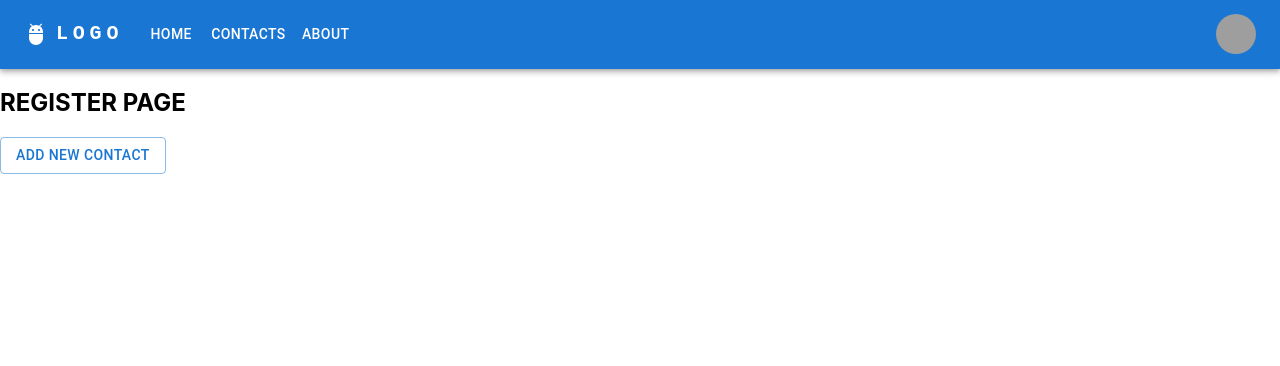
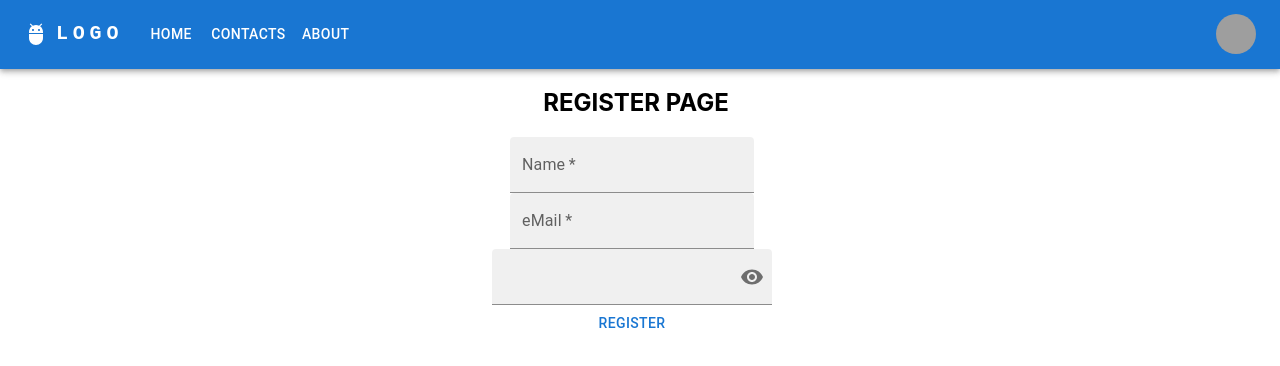
Before and after one commit to VKlapan/goit-react-hw-08-phonebook, a React (Create React App) app: page /goit-react-hw-08-phonebook/register in a window 1280 px wide. Shown: the top 366 px of the page. Built offline with nearby package versions, Linux system fonts and the light colour scheme; grey boxes are pictures that could not be loaded.

Commit message:
add register page draft

```diff
--- /dev/null
+++ b/src/components/UserRegistrationForm.jsx
@@ -0,0 +1,111 @@
+import * as React from 'react';
+import { useDispatch, useSelector } from 'react-redux';
+import { useState } from 'react';
+
+import Visibility from '@mui/icons-material/Visibility';
+import VisibilityOff from '@mui/icons-material/VisibilityOff';
+import Button from '@mui/material/Button';
+import TextField from '@mui/material/TextField';
+import { Box } from '@mui/material';
+import IconButton from '@mui/material/IconButton';
+import FilledInput from '@mui/material/FilledInput';
+import InputAdornment from '@mui/material/InputAdornment';
+
+export default function UserRegistrationForm() {
+  const dispatch = useDispatch();
+
+  const [name, setName] = useState('');
+  const [email, setEmail] = useState('');
+  const [password, setPassword] = useState('');
+  const [showPassword, setShowPassword] = useState(false);
+
+  const handleClickShowPassword = () => {
+    setShowPassword(!showPassword);
+  };
+
+  const handleMouseDownPassword = event => {
+    event.preventDefault();
+  };
+
+  const handleChange = event => {
+    const { name, value } = event.currentTarget;
+
+    switch (name) {
+      case 'name':
+        setName(value);
+        break;
+      case 'email':
+        setEmail(value);
+        break;
+      case 'password':
+        setPassword(value);
+        break;
+
+      default:
+        console.log('incorrect input name');
+    }
+  };
+
+  const handleSubmit = event => {
+    event.preventDefault();
+    // if (contacts.find(contact => contact.name === name)) {
+    //   alert(`${name} is already in contacts`);
+    //   return;
+    // }
+    console.log({ name, email, password });
+    setName('');
+    setEmail('');
+    setPassword('');
+  };
+
+  return (
+    <Box
+      sx={{
+        display: 'flex',
+        flexDirection: 'column',
+        mr: 1,
+        alignItems: 'center',
+      }}
+    >
+      <TextField
+        label="Name"
+        name="name"
+        variant="filled"
+        type="text"
+        placeholder="Enter your name"
+        onChange={handleChange}
+        required
+      />
+      <TextField
+        label="eMail"
+        name="email"
+        variant="filled"
+        type="email"
+        placeholder="Enter your email"
+        onChange={handleChange}
+        required
+      />
+      <FilledInput
+        label="Password"
+        name="password"
+        variant="filled"
+        type={showPassword ? 'text' : 'password'}
+        value={password}
+        onChange={handleChange}
+        endAdornment={
+          <InputAdornment position="end">
+            <IconButton
+              aria-label="toggle password visibility"
+              onClick={handleClickShowPassword}
+              onMouseDown={handleMouseDownPassword}
+              edge="end"
+            >
+              {showPassword ? <VisibilityOff /> : <Visibility />}
+            </IconButton>
+          </InputAdornment>
+        }
+      />
+      <Button onClick={handleSubmit}>Register</Button>
+    </Box>
+  );
+}
--- a/src/pages/RegisterPage/RegisterPage.jsx
+++ b/src/pages/RegisterPage/RegisterPage.jsx
@@ -1,11 +1,20 @@
-import AddContactForm from 'components/ContactForm/AddContactForm';
+import { Box } from '@mui/material';
+
+import UserRegistrationForm from 'components/UserRegistrationForm';
 
 const RegisterPage = () => {
   return (
-    <>
+    <Box
+      sx={{
+        display: 'flex',
+        flexDirection: 'column',
+        mr: 1,
+        alignItems: 'center',
+      }}
+    >
       <h2>REGISTER PAGE</h2>
-      <AddContactForm />
-    </>
+      <UserRegistrationForm />
+    </Box>
   );
 };
 
```
